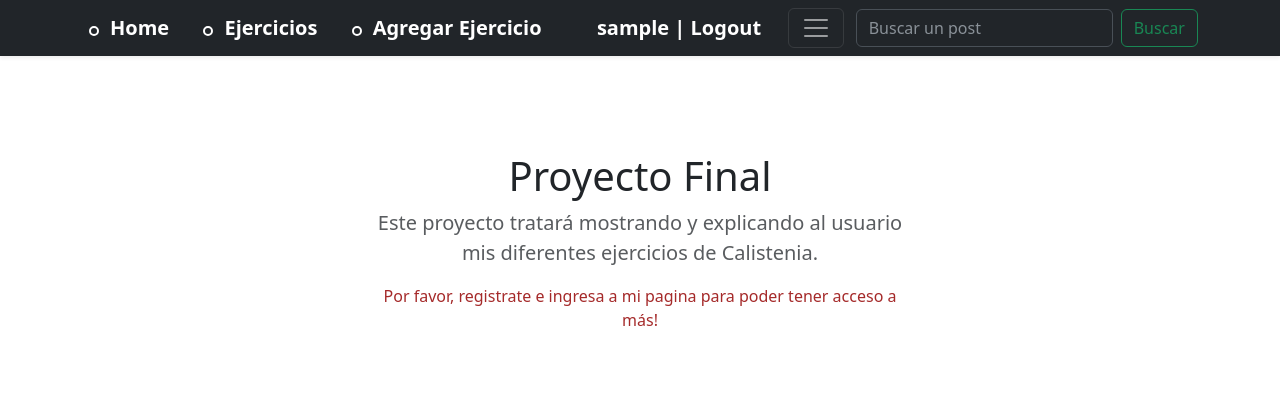
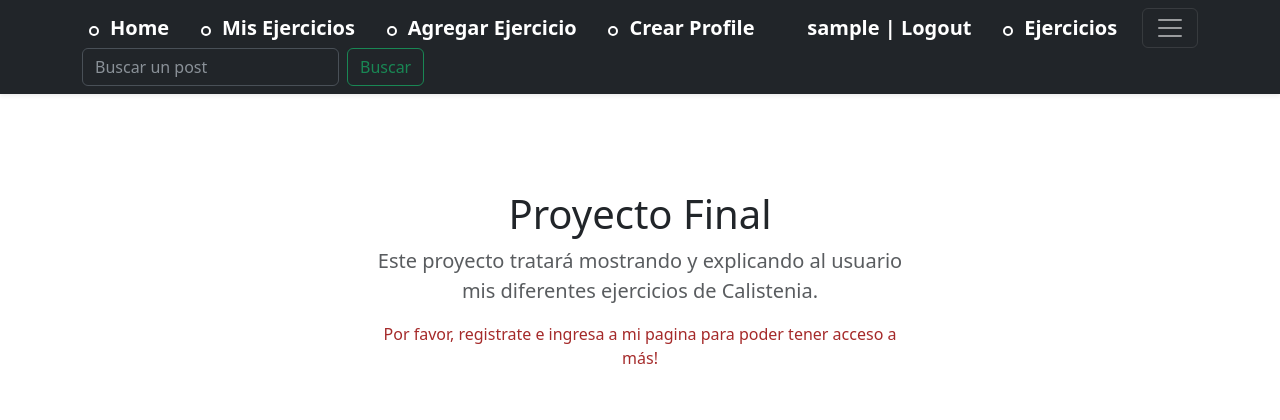
Before and after one commit to Agustin-Tapia/EntregaFinal-Agustin-Tapia, a Django app: page / in a window 1280 px wide. Shown: the top 420 px of the page. Run offline with Django 4.2, Linux system fonts and the light colour scheme; the visitor is signed in with stand-in values (Sample User, id 1); some libraries are stand-ins or nearby versions.

Commit message:
Creando Permisos y Profile

```diff
--- a/app/admin.py
+++ b/app/admin.py
@@ -1,5 +1,6 @@
 from django.contrib import admin
-from app.models import GymModel
+from app.models import GymModel, Profile
 # Register your models here.
 
 admin.site.register(GymModel)
+admin.site.register(Profile)
--- a/app/templates/app/base.html
+++ b/app/templates/app/base.html
@@ -182,18 +182,30 @@
         <strong>Home</strong>
       </a>
       {% if user.is_authenticated %}
-      <a href="{% url 'post-list' %}" class="navbar-brand d-flex align-items-center">
+          <a href="{% url 'post-mine' %}" class="navbar-brand d-flex align-items-center">
         <svg xmlns="http://www.w3.org/2000/svg" width="20" height="20" fill="none" stroke="currentColor" stroke-linecap="round" stroke-linejoin="round" stroke-width="2" aria-hidden="true" class="me-2"><circle cx="12" cy="13" r="4"/></svg>
-        <strong>Ejercicios</strong>
+        <strong>Mis Ejercicios</strong>
           </a>
           <a href="{% url 'post-create' %}" class="navbar-brand d-flex align-items-center">
         <svg xmlns="http://www.w3.org/2000/svg" width="20" height="20" fill="none" stroke="currentColor" stroke-linecap="round" stroke-linejoin="round" stroke-width="2" aria-hidden="true" class="me-2"><circle cx="12" cy="13" r="4"/></svg>
         <strong>Agregar Ejercicio</strong>
           </a>
+        {% if user.profile %}
+            <a href="{% url 'profile-update' user.profile.id %}" class="navbar-brand d-flex align-items-center">
+            <svg xmlns="http://www.w3.org/2000/svg" width="20" height="20" fill="none" stroke="currentColor" stroke-linecap="round" stroke-linejoin="round" stroke-width="2" aria-hidden="true" class="me-2"><circle cx="12" cy="13" r="4"/></svg>
+            <strong>Actualizar Profile</strong>
+            </a>
+        {% else %}
+            <a href="{% url 'profile-create' %}" class="navbar-brand d-flex align-items-center">
+            <svg xmlns="http://www.w3.org/2000/svg" width="20" height="20" fill="none" stroke="currentColor" stroke-linecap="round" stroke-linejoin="round" stroke-width="2" aria-hidden="true" class="me-2"><circle cx="12" cy="13" r="4"/></svg>
+            <strong>Crear Profile</strong>
+            </a>
+        {% endif %}
         <a href="{% url 'logout' %}" class="navbar-brand d-flex align-items-center">
         <svg xmlns="http://www.w3.org/2000/svg" width="20" height="20" fill="none" stroke="currentColor" stroke-linecap="round" stroke-linejoin="round" stroke-width="2" aria-hidden="true" class="me-2"></svg>
         <strong>{{user.username}} | Logout</strong>
         </a>
+
       {% else %}
           <a href="{% url 'signup' %}" class="navbar-brand d-flex align-items-center">
           <svg xmlns="http://www.w3.org/2000/svg" width="20" height="20" fill="none" stroke="currentColor" stroke-linecap="round" stroke-linejoin="round" stroke-width="2" aria-hidden="true" class="me-2"><circle cx="12" cy="13" r="4"/></svg>
@@ -204,6 +216,10 @@
           <strong>Login</strong>
           </a>
       {% endif %}
+      <a href="{% url 'post-list' %}" class="navbar-brand d-flex align-items-center">
+        <svg xmlns="http://www.w3.org/2000/svg" width="20" height="20" fill="none" stroke="currentColor" stroke-linecap="round" stroke-linejoin="round" stroke-width="2" aria-hidden="true" class="me-2"><circle cx="12" cy="13" r="4"/></svg>
+        <strong>Ejercicios</strong>
+          </a>
       <button class="navbar-toggler" type="button" data-bs-toggle="collapse" data-bs-target="#navbarHeader" aria-controls="navbarHeader" aria-expanded="false" aria-label="Toggle navigation">
         <span class="navbar-toggler-icon"></span>
       </button>
--- a/app/templates/app/gymmodel_list.html
+++ b/app/templates/app/gymmodel_list.html
@@ -7,7 +7,7 @@
         <li style="margin-top: 5px;">
             {{post.id}} - {{post.tituloejercicio}}
             <a href="{% url 'post-detail' post.id %}" class="btn btn-primary btn-sm">Detalle del ejercicio</a>
-            {% if user.is_authenticated %}
+            {% if user.is_authenticated and user.id == post.publisher.id %}
                 <a href="{% url 'post-update' post.id %}" class="btn btn-secondary btn-sm">Actualizar</a>
                 <a href="{% url 'post-delete' post.id %}" class="btn btn-danger btn-sm">Borrar</a>
             {% endif %}
--- a/app/views.py
+++ b/app/views.py
@@ -1,10 +1,10 @@
 from django.shortcuts import render
-from app.models import GymModel
+from app.models import GymModel, Profile
 from django.urls import reverse_lazy
 from django.views.generic import ListView, DetailView, CreateView, UpdateView, DeleteView
 from django.contrib.auth.views import LoginView, LogoutView
 from django.contrib.auth.forms import UserCreationForm
-from django.contrib.auth.mixins import LoginRequiredMixin
+from django.contrib.auth.mixins import LoginRequiredMixin, UserPassesTestMixin
 
 #-----renderizar HTML-----#
 def pagina(request):
@@ -31,17 +31,30 @@ class PostList(ListView):
     model = GymModel
     context_object_name = "gyms"
 
+class PostMineList(LoginRequiredMixin, PostList):
+    def get_queryset(self):
+        return GymModel.objects.filter(publisher = self.request.user.id).all()
+
+
 class PostDetail(DetailView):
     model = GymModel
     context_object_name = "detail"
 
-class PostUpdate(LoginRequiredMixin,UpdateView):
+
+#-----PermisosTest-----#
+class PermisosSolo(UserPassesTestMixin):
+     def test_func(self):
+        user_id = self.request.user.id
+        post_id = self.kwargs.get("pk")
+        return GymModel.objects.filter(publisher = user_id, id = post_id). exists()
+
+class PostUpdate(LoginRequiredMixin, PermisosSolo, UpdateView):
     model = GymModel
     context_object_name = "update"
     success_url = reverse_lazy("post-list")
     fields = '__all__'
 
-class PostDelete(LoginRequiredMixin,DeleteView):
+class PostDelete(LoginRequiredMixin, PermisosSolo, DeleteView):
     model = GymModel
     context_object_name = "delete"
     success_url = reverse_lazy("post-list")
@@ -59,6 +72,7 @@ class BuscarEjercicio(LoginRequiredMixin,ListView):
         result = (GymModel.objects.filter(tituloejercicio__icontains=criterio).all())
         return result
 
+#------ Seccion Usuario -----#
 class Login(LoginView):
     next_page = reverse_lazy("post-list")
 
@@ -69,3 +83,21 @@ class SignUp(CreateView):
 
 class Logout(LogoutView):
     template_name = "registration/logout.html"
+
+#------ Creacion Profile ------#
+
+class ProfileCreate(LoginRequiredMixin,CreateView):
+    model = Profile
+    success_url = reverse_lazy("post-list")
+    fields = ['avatar',]
+
+    def form_valid(self, form):
+        form.instance.user = self.request.user
+        return super().form_valid(form)
+
+class ProfileUpdate(UpdateView):
+    model = Profile
+    success_url = reverse_lazy("post-list")
+    fields = ['avatar']
+    def test_func(self):
+        return Profile.objects.filter(user = self.request.user).exists("profile")
--- a/proyectofinal/urls.py
+++ b/proyectofinal/urls.py
@@ -16,7 +16,8 @@ Including another URLconf
 from django.contrib import admin
 from django.urls import path
 from app.views import (pagina, instagram, email, formulario,
-PostList, PostDetail, CrearEjercicio, PostUpdate, PostDelete, BuscarEjercicio, Login, SignUp, Logout
+PostList, PostDetail, CrearEjercicio, PostUpdate, PostDelete, BuscarEjercicio,
+Login, SignUp, Logout, ProfileCreate, ProfileUpdate, PostMineList
 )
 urlpatterns = [
     path('admin/', admin.site.urls),
@@ -32,5 +33,8 @@ urlpatterns = [
     path('post/search', BuscarEjercicio.as_view(), name= "post-search"),
     path('login', Login.as_view(), name= "login"),
     path('signup', SignUp.as_view(), name= "signup"),
-    path('logout', Logout.as_view(), name= "logout")
+    path('logout', Logout.as_view(), name= "logout"),
+    path('post/list/mine', PostMineList.as_view(), name= "post-mine"), #mis posts
+    path('profile', ProfileCreate.as_view(), name= "profile-create"),
+    path('profile/<pk>/update', ProfileUpdate.as_view(), name= "profile-update")
 ]
```
Also changed, not shown: app/models.py (+9 -1 lines), app/templates/app/profile_form.html (added, +13 -0 lines), app/migrations/0006_profile.py (added), app/migrations/0007_gymmodel_publisher.py (added), avatares/1.PNG (added), avatares/1_NB4yCeU.PNG (added), avatares/1_fwsOumi.PNG (added). Lines whose indentation alone changed are shown as unchanged.
